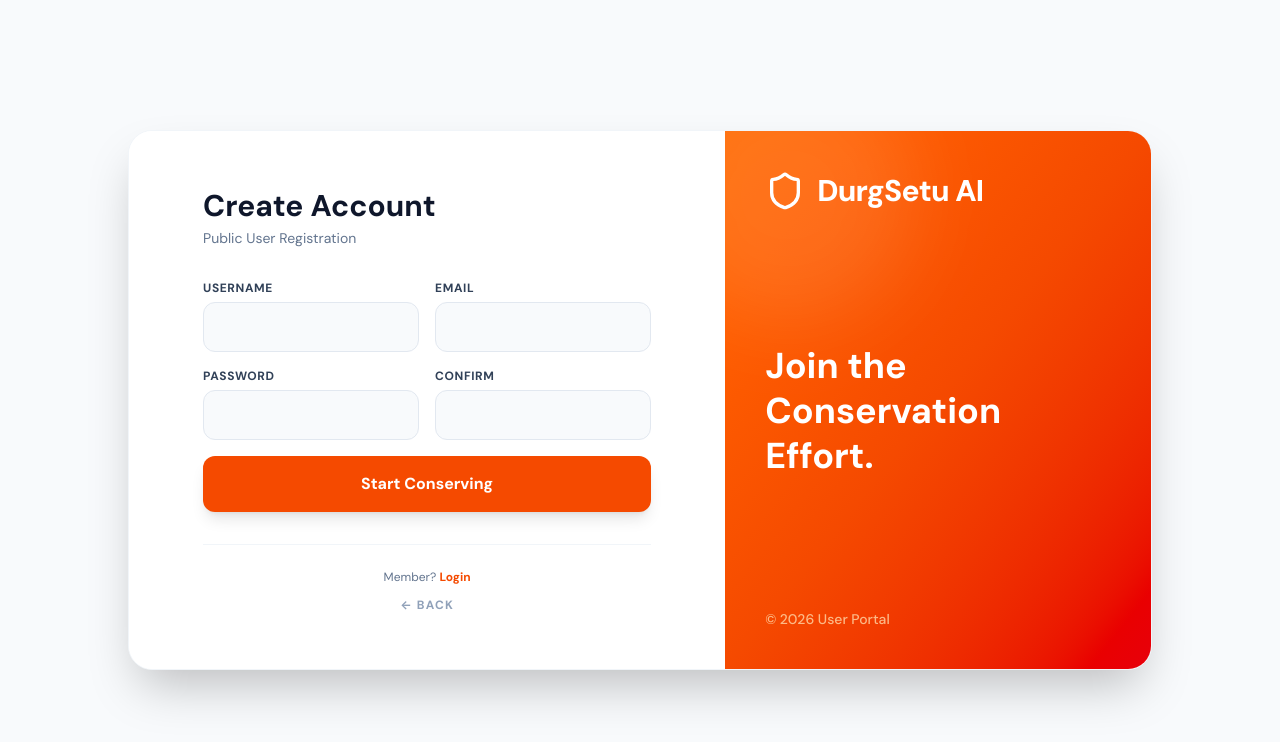
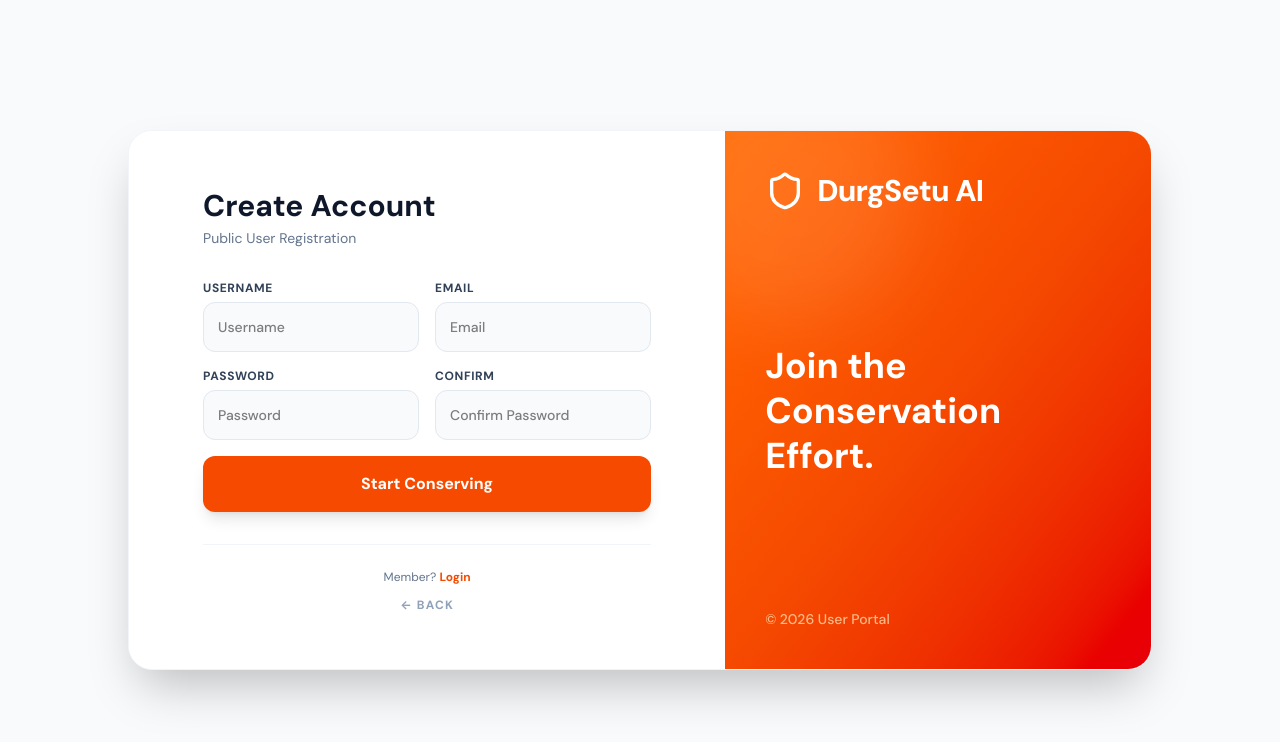
Before and after one commit to mitpatil07/DurgSetu-AI, a React (Vite) app in the folder Frontend/: page /register in a window 1280 px wide. Shown: the top 742 px of the page. Built offline with nearby package versions, Linux system fonts and the light colour scheme; no server answers.

Commit message:
fix: ui issue

```diff
--- a/Frontend/src/components/Register.jsx
+++ b/Frontend/src/components/Register.jsx
@@ -86,22 +86,22 @@ const Register = () => {
                             <div className="grid grid-cols-1 sm:grid-cols-2 gap-4">
                                 <div>
                                     <label className="block text-xs font-bold text-slate-700 mb-1.5 uppercase tracking-wider">Username</label>
-                                    <input type="text" name="username" value={formData.username} onChange={handleChange} required
+                                    <input type="text" name="username" placeholder='Username' value={formData.username} onChange={handleChange} required
                                         className="w-full p-3.5 bg-slate-50 border border-slate-200 rounded-xl focus:border-orange-500 outline-none text-sm font-medium" />
                                 </div>
                                 <div>
                                     <label className="block text-xs font-bold text-slate-700 mb-1.5 uppercase tracking-wider">Email</label>
-                                    <input type="email" name="email" value={formData.email} onChange={handleChange} required
+                                    <input type="email" name="email" placeholder='Email' value={formData.email} onChange={handleChange} required
                                         className="w-full p-3.5 bg-slate-50 border border-slate-200 rounded-xl focus:border-orange-500 outline-none text-sm font-medium" />
                                 </div>
                                 <div>
                                     <label className="block text-xs font-bold text-slate-700 mb-1.5 uppercase tracking-wider">Password</label>
-                                    <input type="password" name="password" value={formData.password} onChange={handleChange} required
+                                    <input type="password" name="password" placeholder='Password' value={formData.password} onChange={handleChange} required
                                         className="w-full p-3.5 bg-slate-50 border border-slate-200 rounded-xl focus:border-orange-500 outline-none text-sm font-medium" />
                                 </div>
                                 <div>
                                     <label className="block text-xs font-bold text-slate-700 mb-1.5 uppercase tracking-wider">Confirm</label>
-                                    <input type="password" name="confirmPassword" value={formData.confirmPassword} onChange={handleChange} required
+                                    <input type="password" name="confirmPassword" placeholder='Confirm Password' value={formData.confirmPassword} onChange={handleChange} required
                                         className="w-full p-3.5 bg-slate-50 border border-slate-200 rounded-xl focus:border-orange-500 outline-none text-sm font-medium" />
                                 </div>
                             </div>
```
Also changed, not shown: 1 other file (tests, documents, lock files or other folders).
